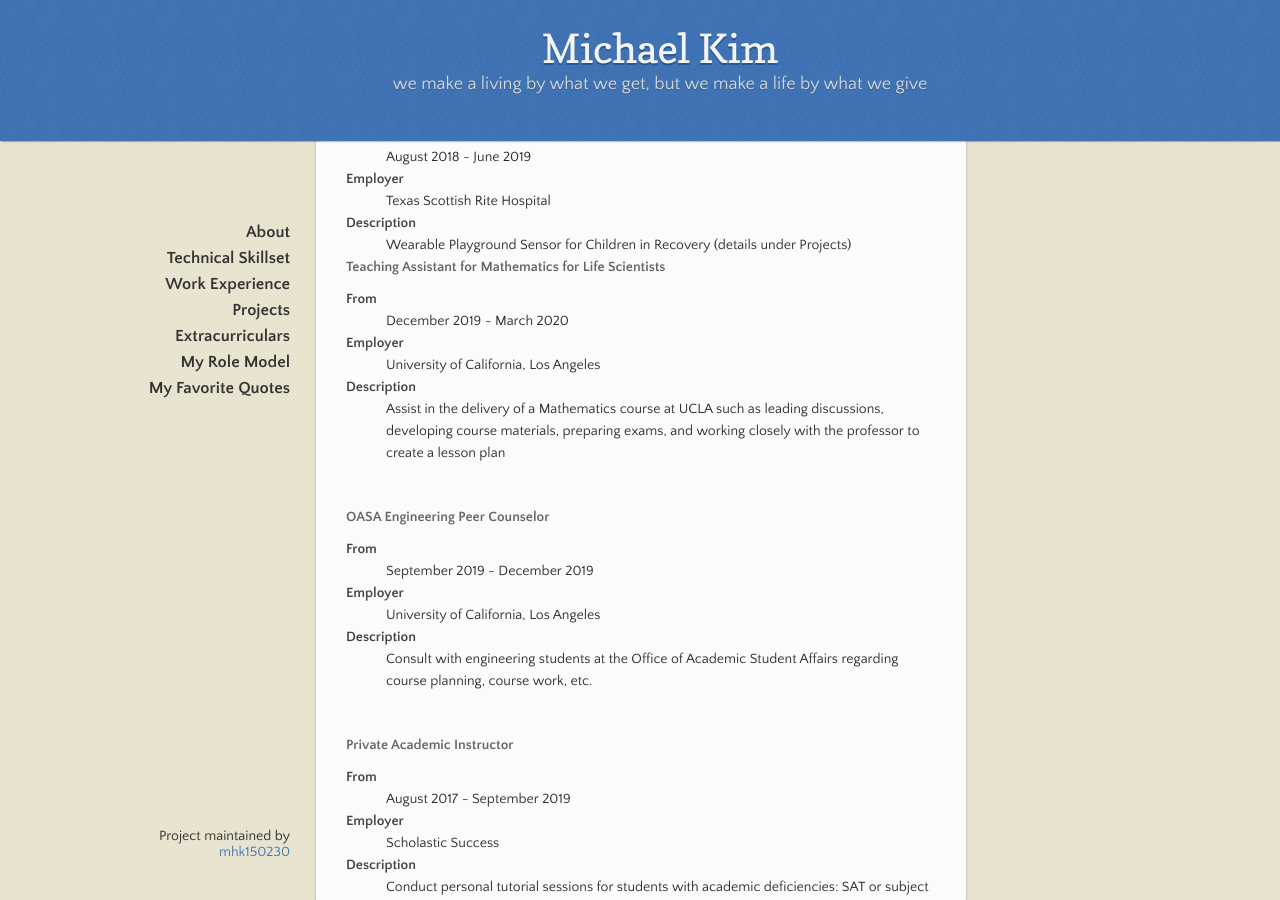
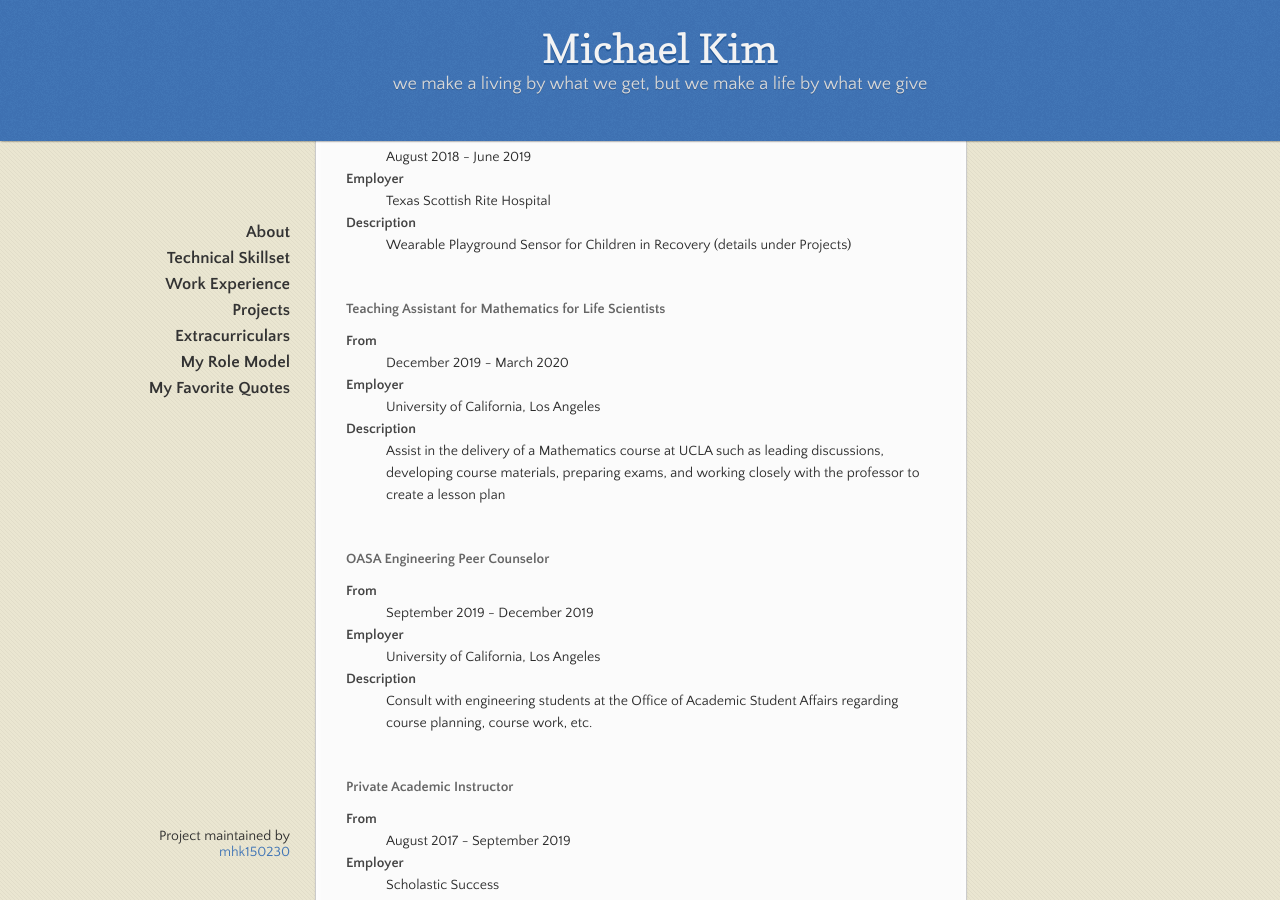
Before and after one commit to mhk150230/Michael-Kim-Bio, a Jekyll site: the page built from index.md, in a window 1280 px wide and 900 px high, scrolled down 1717 px. Built offline with Jekyll 4.4.1, drawn with Linux system fonts in a browser that asks for light colours.

```diff
--- a/index.md
+++ b/index.md
@@ -62,9 +62,7 @@ I have taken a variety of classes to supplement my growth towards an engineering
 <dt>Employer</dt>
   <dd>Texas Scottish Rite Hospital</dd>
 <dt>Description</dt>
-  <dd>Wearable Playground Sensor for Children in Recovery (details under Projects)</dd>
-
-
+  <dd>Wearable Playground Sensor for Children in Recovery (details under Projects)</dd><br>
 
 #### Teaching Assistant for Mathematics for Life Scientists
 <dt>From</dt>
@@ -74,8 +72,6 @@ I have taken a variety of classes to supplement my growth towards an engineering
 <dt>Description</dt>
   <dd>Assist in the delivery of a Mathematics course at UCLA such as leading discussions, developing course materials, preparing exams, and working closely with the professor to create a lesson plan</dd><br>
 
-
-
 #### OASA Engineering Peer Counselor
 <dt>From</dt>
   <dd>September 2019 - December 2019</dd>
@@ -83,8 +79,6 @@ I have taken a variety of classes to supplement my growth towards an engineering
   <dd>University of California, Los Angeles</dd>
 <dt>Description</dt>
   <dd>Consult with engineering students at the Office of Academic Student Affairs regarding course planning, course work, etc.</dd><br>
-
-
 
 #### Private Academic Instructor
 <dt>From</dt>
@@ -94,8 +88,6 @@ I have taken a variety of classes to supplement my growth towards an engineering
 <dt>Description</dt>
   <dd>Conduct personal tutorial sessions for students with academic deficiencies: SAT or subject tutoring, and determine the areas of assistance important for the student’s success</dd><br>
 
-
-
 #### Teaching Assistant for Introduction to Engineering
 <dt>From</dt>
   <dd>August 2018 - December 2018</dd>
@@ -103,8 +95,6 @@ I have taken a variety of classes to supplement my growth towards an engineering
   <dd>University of Texas at Dallas</dd>
 <dt>Description</dt>
   <dd>Assist in the delivery of an introductory course at UTD such as leading discussions, developing course materials, preparing exams, and working closely with the professor to create a lesson plan</dd><br>
-
-
 
 # Projects
 #### Real-Time sEMG Gesture Recognition for Remote Expression in Personal Devices and IoT
```
